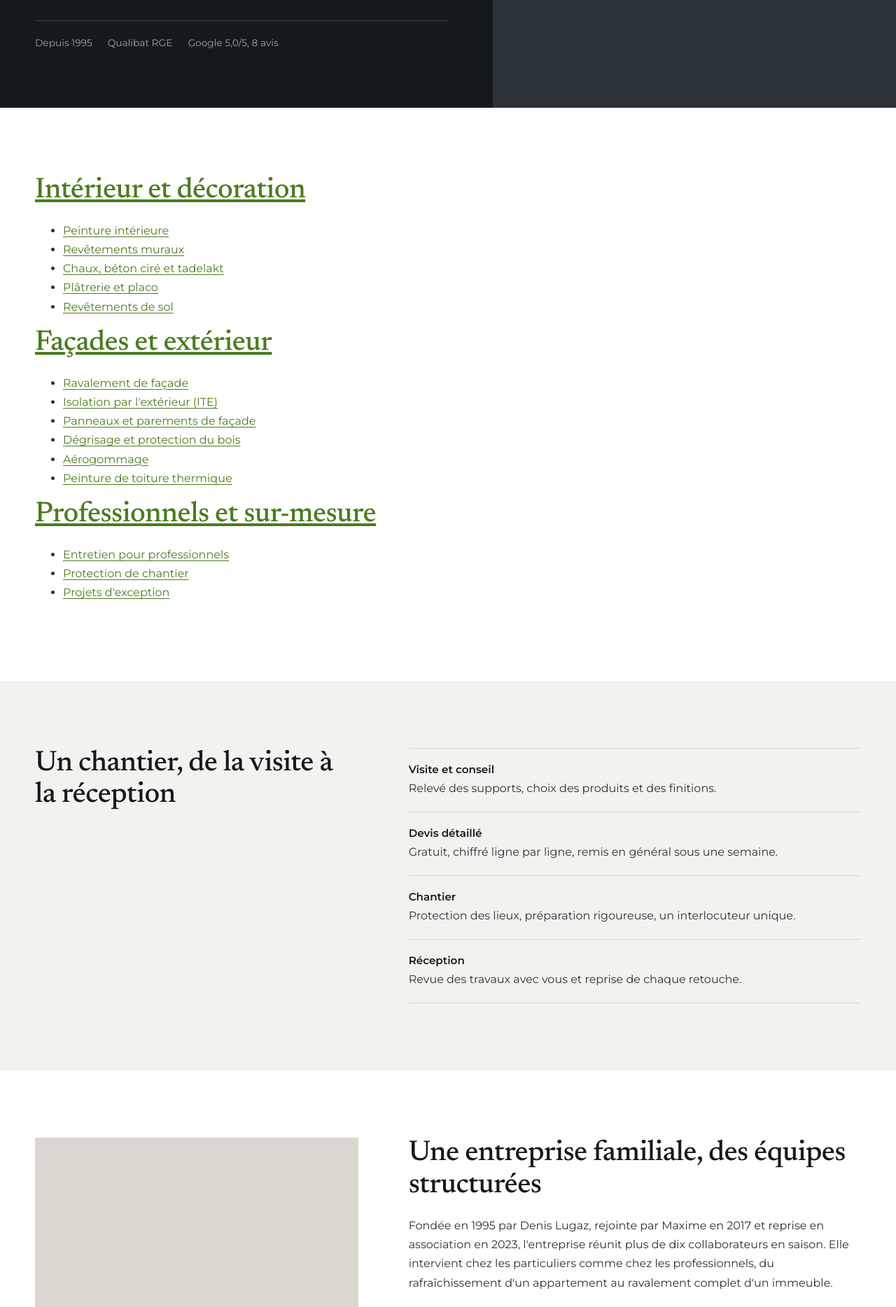
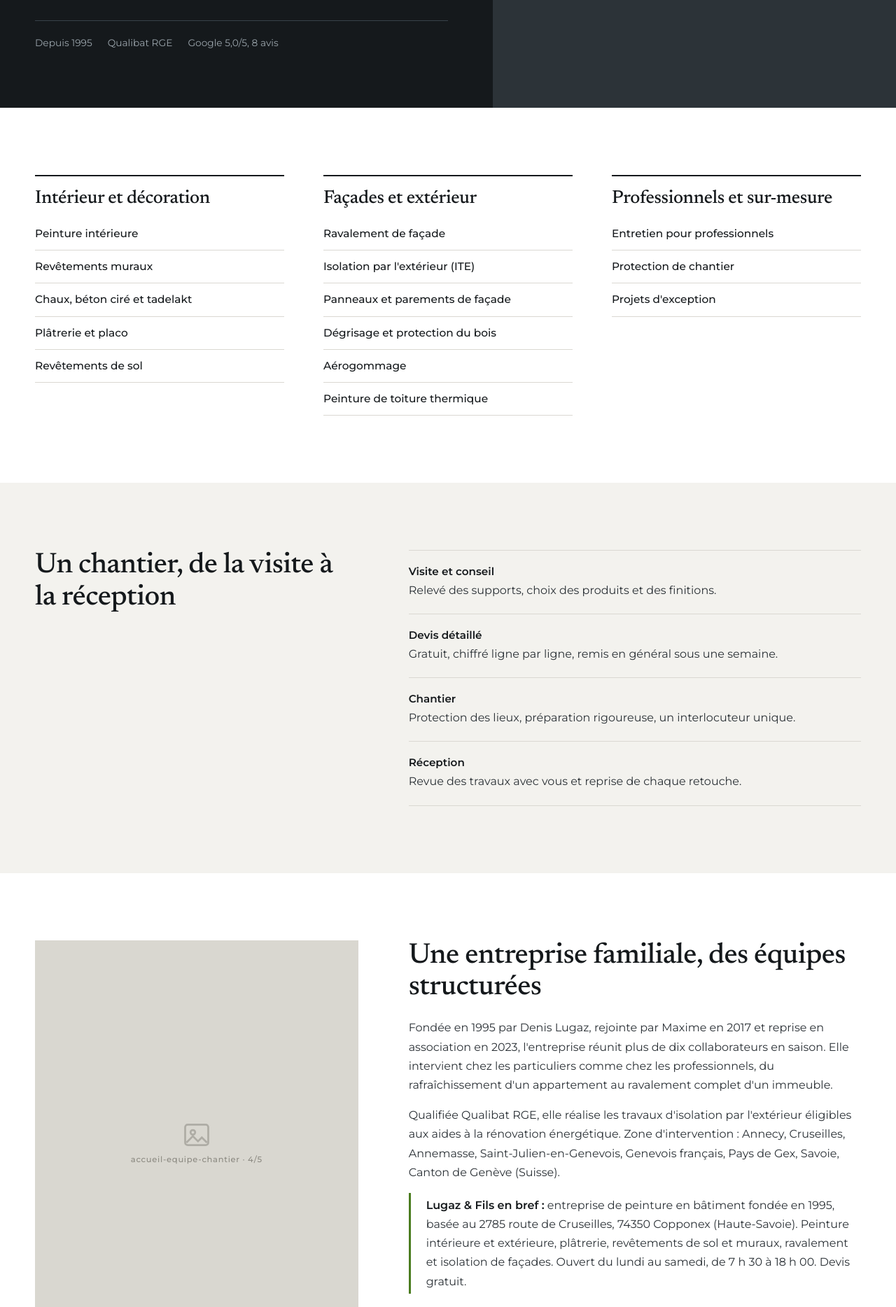
Before and after one commit to DuvalDVL/lugaz-peinture, a Jekyll site: the page built from index.html, in a window 1280 px wide. Shown: the part 603-2471 px from the top of the page at 70% size. Built offline with Jekyll 4.4.1, drawn with Linux system fonts in a browser that asks for light colours.

Commit message:
Update css.css

```diff
--- a/_includes/css.css
+++ b/_includes/css.css
@@ -69,6 +69,12 @@ a:hover{color:var(--ink)}
 .idx .nm{font:500 1.45rem/1.2 var(--sf);letter-spacing:-.01em}
 .idx .ds{color:var(--muted);font-size:.93rem;max-width:40em}
 .idx a.row:hover .nm{color:var(--green)}
+.cols3{display:grid;gap:40px}
+.cols3 h2{font-size:1.65rem;border-top:2px solid var(--ink);padding-top:18px;margin-bottom:12px}
+.cols3 h2 a{color:var(--ink);text-decoration:none}
+.cols3 ul{list-style:none;margin:0;padding:0}
+.cols3 li a{display:block;padding:10px 0;border-bottom:1px solid var(--line);color:var(--ink);text-decoration:none;font-weight:500;font-size:.96rem}
+.cols3 li a:hover,.cols3 h2 a:hover{color:var(--green)}
 .fam-block{padding:40px 0;border-top:1px solid var(--ink)}
 .fam-block:first-of-type{border-top:0;padding-top:0}
 .defs{margin:0}
@@ -140,8 +146,8 @@ body{padding-bottom:0}
 .nav>ul>li>a:hover{color:var(--green)}
 .nav .btn{margin:0 0 0 12px;width:auto;padding:13px 20px;font-size:.84rem}
 .nav .btn:hover{color:#fff}
-.has-sub{position:relative}
-.nav .sub{display:none;position:absolute;right:-120px;top:100%;width:min(860px,92vw);background:#fff;border:1px solid var(--line);border-top:2px solid var(--ink);padding:24px 28px;grid-template-columns:repeat(3,1fr);gap:26px}
+.has-sub>a{padding-block:26px!important}
+.nav .sub{display:none;position:absolute;right:0;top:100%;width:min(860px,100%);z-index:50;background:#fff;border:1px solid var(--line);border-top:2px solid var(--ink);padding:24px 28px;grid-template-columns:repeat(3,1fr);gap:26px}
 .has-sub:hover .sub,.has-sub:focus-within .sub{display:grid}
 .nav .sub a{padding:6px 0}
 .hero{grid-template-columns:minmax(0,1.1fr) minmax(0,.9fr);min-height:600px}
@@ -152,6 +158,8 @@ body{padding-bottom:0}
 .hero.light .hero-t{padding-top:56px;padding-bottom:56px}
 .sec{padding:96px 0}
 .split{grid-template-columns:5fr 7fr;gap:72px}
+.cols3{grid-template-columns:repeat(3,1fr);gap:56px}
+.hdr .wrap{position:relative}
 .idx a.row{grid-template-columns:5fr 7fr;gap:30px;align-items:baseline}
 .layout{grid-template-columns:minmax(0,1fr) 340px;gap:80px}
 .aside{position:sticky;top:24px}
```
